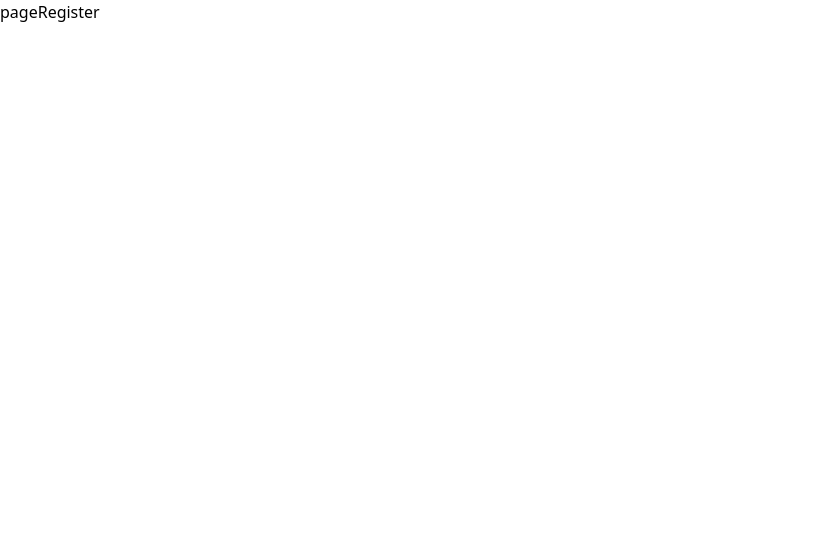
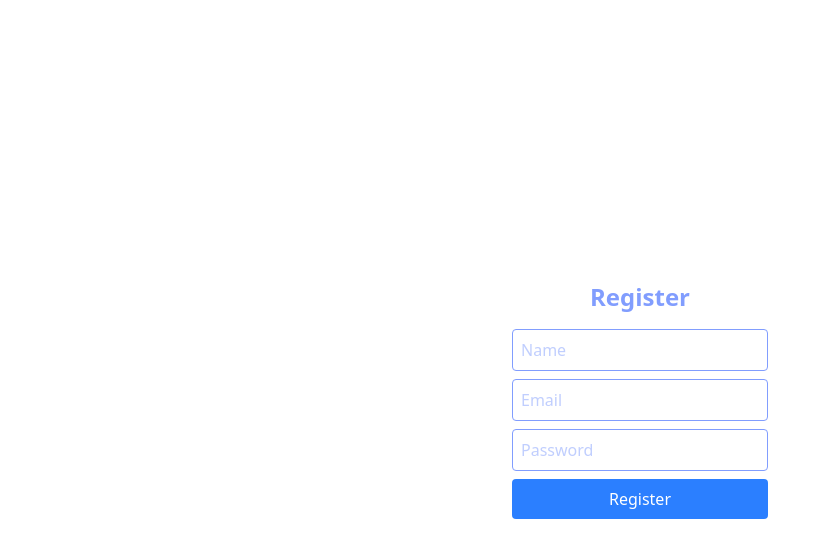
Before and after one commit to Maryna-Khrystyianyn/Habit-Tracker, a Next.js app: page /register in a window 1280 px wide. Shown: the top 558 px of the page, without its empty margins (0-830 px from the left). Built offline with nearby package versions, Linux system fonts and the light colour scheme.

Commit message:
register

```diff
--- a/app/register/page.tsx
+++ b/app/register/page.tsx
@@ -1,9 +1,53 @@
-import React from 'react'
+"use client";
 
-const pageRegister = () => {
+import React, { useState } from "react";
+
+const RegisterPage = () => {
+  const [form, setForm] = useState({ name: "", email: "", password: "" });
+  const [message, setMessage] = useState("");
+
+  const handleSubmit = async (e: React.FormEvent) => {
+    e.preventDefault();
+    const res = await fetch("/api/auth/register", {
+      method: "POST",
+      headers: { "Content-Type": "application/json" },
+      body: JSON.stringify(form),
+    });
+    const data = await res.json();
+    setMessage(data.message || data.error);
+  };
+
   return (
-    <div>pageRegister</div>
-  )
-}
-
-export default pageRegister
+    <div className="flex flex-col text-[#819dfe]  items-center justify-center min-h-screen gap-4">
+      <h1 className="text-2xl font-bold">Register</h1>
+      <form onSubmit={handleSubmit} className="flex flex-col gap-2 w-64">
+        <input
+          type="text"
+          placeholder="Name"
+          value={form.name}
+          onChange={(e) => setForm({ ...form, name: e.target.value })}
+          className="border p-2 rounded focus:outline focus:outline-[#74a501] "
+        />
+        <input
+          type="email"
+          placeholder="Email"
+          value={form.email}
+          onChange={(e) => setForm({ ...form, email: e.target.value })}
+          className="border p-2 rounded focus:outline focus:outline-[#74a501] "
+        />
+        <input
+          type="password"
+          placeholder="Password"
+          value={form.password}
+          onChange={(e) => setForm({ ...form, password: e.target.value })}
+          className="border p-2 rounded focus:outline focus:outline-[#74a501] "
+        />
+        <button className="bg-blue-500 text-white p-2 rounded" type="submit">
+          Register
+        </button>
+      </form>
+      {message && <p>{message}</p>}
+    </div>
+  );
+};
+export default RegisterPage;
```
